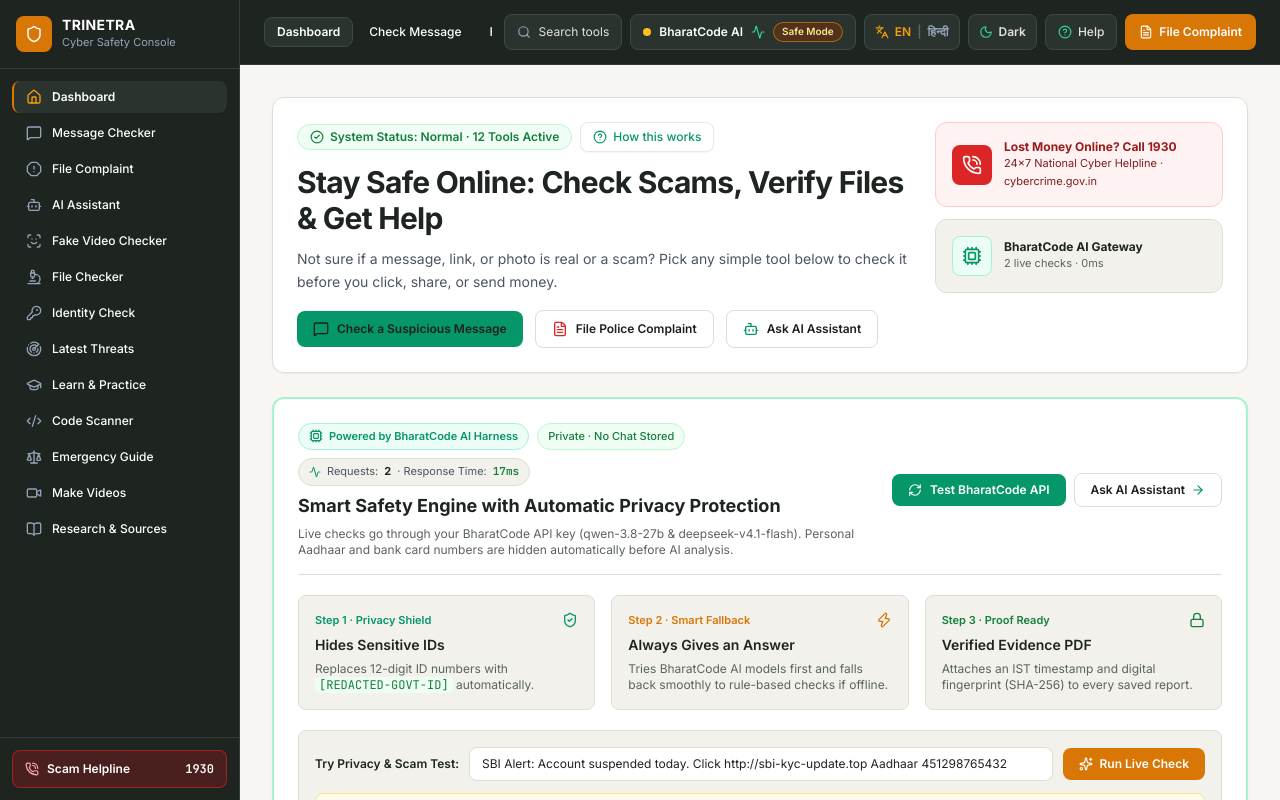
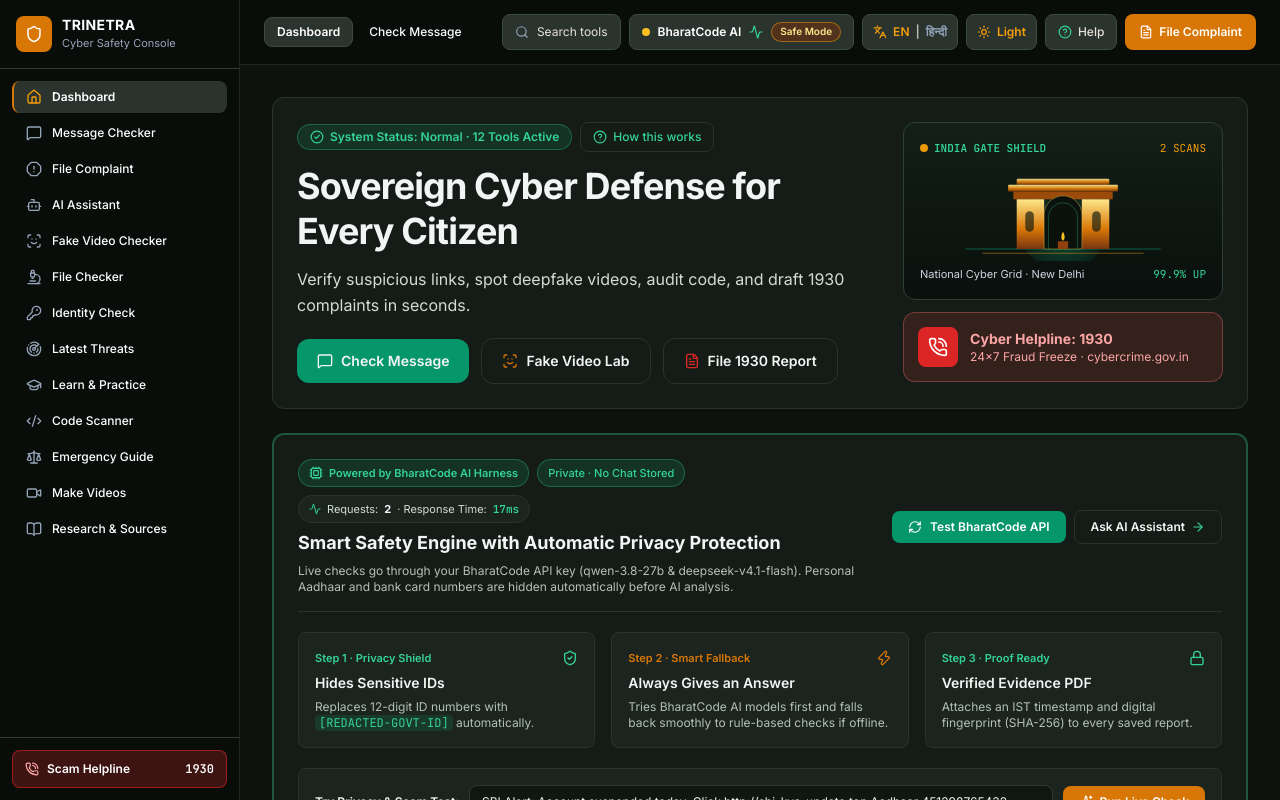
Before and after one commit to SRIBENDUPRASADMUDULI/Trinetra, a Next.js app: page / in a window 1280 px wide. Shown: the top 800 px of the page. Built offline with nearby package versions, Linux system fonts and the light colour scheme; no server answers.

Commit message:
fix(ui): default Dark Mode, restore India Gate monument, fix contrast across devsec/deepfake-xai/video-gen & increase font readability

```diff
--- a/src/app/cyber-ir/page.tsx
+++ b/src/app/cyber-ir/page.tsx
@@ -244,7 +244,7 @@ export default function CyberIRPage() {
           onClick={() => setActiveTab('fir')}
           className={`px-5 py-2.5 rounded-xl text-xs font-semibold transition-all flex items-center gap-2 ${
             activeTab === 'fir'
-              ? 'bg-gradient-to-r from-indigo-600 via-indigo-500 to-violet-600 text-[#1C201D] shadow-lg shadow-indigo-950/40 border border-[#A7F3D0]'
+              ? 'bg-[#059669] text-white shadow-lg shadow-indigo-950/40 border border-[#A7F3D0]'
               : 'text-[#5C645E] hover:text-[#1C201D] hover:bg-slate-50'
           }`}
         >
@@ -256,7 +256,7 @@ export default function CyberIRPage() {
           onClick={() => setActiveTab('playbook')}
           className={`px-5 py-2.5 rounded-xl text-xs font-semibold transition-all flex items-center gap-2 ${
             activeTab === 'playbook'
-              ? 'bg-gradient-to-r from-indigo-600 via-indigo-500 to-violet-600 text-[#1C201D] shadow-lg shadow-indigo-950/40 border border-[#A7F3D0]'
+              ? 'bg-[#059669] text-white shadow-lg shadow-indigo-950/40 border border-[#A7F3D0]'
               : 'text-[#5C645E] hover:text-[#1C201D] hover:bg-slate-50'
           }`}
         >
@@ -268,7 +268,7 @@ export default function CyberIRPage() {
           onClick={() => setActiveTab('api_docs')}
           className={`px-5 py-2.5 rounded-xl text-xs font-semibold transition-all flex items-center gap-2 ${
             activeTab === 'api_docs'
-              ? 'bg-gradient-to-r from-indigo-600 via-indigo-500 to-violet-600 text-[#1C201D] shadow-lg shadow-indigo-950/40 border border-[#A7F3D0]'
+              ? 'bg-[#059669] text-white shadow-lg shadow-indigo-950/40 border border-[#A7F3D0]'
               : 'text-[#5C645E] hover:text-[#1C201D] hover:bg-slate-50'
           }`}
         >
--- a/src/app/globals.css
+++ b/src/app/globals.css
@@ -47,8 +47,8 @@ body {
   background-color: #F7F6F2;
   color: #1C201D;
   font-family: var(--font-sans), 'Inter', ui-sans-serif, system-ui, -apple-system, sans-serif;
-  font-size: 14px;
-  line-height: 1.6;
+  font-size: 15px;
+  line-height: 1.65;
   min-height: 100dvh;
   overflow-x: clip;
 }
@@ -256,15 +256,17 @@ html.dark .text-\[\#6B726D\],
 html.dark .text-\[\#6B7280\],
 html.dark .text-slate-500,
 html.dark .text-slate-600 {
-  color: #9AA8A0 !important;
+  color: #B4C0B9 !important;
 }
 
 /* Semantic Status Tints & Readable Accents */
 html.dark .bg-\[\#ECFDF5\],
-html.dark .bg-\[\#F0FDF4\] {
+html.dark .bg-\[\#F0FDF4\],
+html.dark .bg-emerald-50 {
   background-color: rgba(16, 185, 129, 0.14) !important;
 }
-html.dark .hover\:bg-\[\#D1FAE5\]:hover {
+html.dark .hover\:bg-\[\#D1FAE5\]:hover,
+html.dark .hover\:bg-emerald-50:hover {
   background-color: rgba(16, 185, 129, 0.22) !important;
 }
 html.dark .border-\[\#A7F3D0\],
@@ -279,13 +281,18 @@ html.dark .text-emerald-700 {
   color: #34D399 !important;
 }
 
-html.dark .bg-\[\#FEF2F2\] {
+html.dark .bg-\[\#FEF2F2\],
+html.dark .bg-red-50 {
   background-color: rgba(239, 68, 68, 0.14) !important;
+}
+html.dark .hover\:bg-\[\#FEE2E2\]:hover {
+  background-color: rgba(239, 68, 68, 0.22) !important;
 }
 html.dark .border-\[\#FECACA\] {
   border-color: rgba(248, 113, 113, 0.35) !important;
 }
 html.dark .text-\[\#991B1B\],
+html.dark .text-\[\#7F1D1D\],
 html.dark .text-\[\#B91C1C\],
 html.dark .text-rose-700 {
   color: #FCA5A5 !important;
--- a/src/app/layout.tsx
+++ b/src/app/layout.tsx
@@ -37,15 +37,15 @@ export default function RootLayout({
   return (
     <html
       lang="en"
-      className={`${interSans.variable} ${jetbrainsMono.variable} ${notoDevanagari.variable}`}
+      className={`dark ${interSans.variable} ${jetbrainsMono.variable} ${notoDevanagari.variable}`}
       suppressHydrationWarning
     >
       <head>
-        <meta name="color-scheme" content="light dark" />
-        <meta name="theme-color" content="#1E2420" />
+        <meta name="color-scheme" content="dark light" />
+        <meta name="theme-color" content="#090D0A" />
         <script
           dangerouslySetInnerHTML={{
-            __html: `(function(){try{var t=localStorage.getItem('trinetra-theme');var d=t==='dark'||(!t&&window.matchMedia&&window.matchMedia('(prefers-color-scheme: dark)').matches);if(d){document.documentElement.classList.add('dark');document.documentElement.style.colorScheme='dark';}}catch(e){}})();`,
+            __html: `(function(){try{var t=localStorage.getItem('trinetra-theme');if(t==='light'){document.documentElement.classList.remove('dark');document.documentElement.style.colorScheme='light';}else{document.documentElement.classList.add('dark');document.documentElement.style.colorScheme='dark';}}catch(e){document.documentElement.classList.add('dark');}})();`,
           }}
         />
       </head>
--- a/src/app/page.tsx
+++ b/src/app/page.tsx
@@ -170,75 +170,122 @@ export default function DashboardPage() {
               />
             </div>
 
-            <h1 className="text-2xl sm:text-3xl font-bold text-[#1E2420] tracking-tight">
+            <h1 className="text-2xl sm:text-4xl font-extrabold text-[#1E2420] tracking-tight leading-tight">
               {t(
-                'Stay Safe Online: Check Scams, Verify Files & Get Help',
-                'ऑनलाइन सुरक्षित रहें: धोखाधड़ी जांचें, फ़ाइल सत्यापित करें और सहायता पाएं'
+                'Sovereign Cyber Defense for Every Citizen',
+                'हर नागरिक के लिए सुरक्षित डिजिटल रक्षा'
               )}
             </h1>
-            <p className="text-sm text-[#4B5563] leading-relaxed">
+            <p className="text-sm sm:text-base text-[#4B5563] leading-relaxed">
               {t(
-                'Not sure if a message, link, or photo is real or a scam? Pick any simple tool below to check it before you click, share, or send money.',
-                'यदि आप सुनिश्चित नहीं हैं कि कोई संदेश, लिंक या फ़ोटो असली है या धोखाधड़ी, तो क्लिक करने से पहले नीचे दिए गए किसी भी टूल से जांचें।'
+                'Verify suspicious links, spot deepfake videos, audit code, and draft 1930 complaints in seconds.',
+                'संदिग्ध लिंक, नकली वीडियो और धोखाधड़ी की तुरंत जांच करें।'
               )}
             </p>
 
             {/* Primary Clear Buttons with Text + Icons */}
-            <div className="flex flex-wrap items-center gap-3 pt-1">
+            <div className="flex flex-wrap items-center gap-3 pt-2">
               <Link
                 href="/nlp"
-                className="px-4 py-2.5 rounded-lg bg-[#059669] hover:bg-[#047857] text-white text-xs font-semibold flex items-center gap-2 transition-colors"
+                className="px-5 py-3 rounded-xl bg-[#059669] hover:bg-[#047857] text-white text-sm font-semibold flex items-center gap-2 transition-colors shadow-xs"
               >
                 <MessageSquare className="w-4 h-4" />
-                {t('Check a Suspicious Message', 'संदेश जांचें')}
+                {t('Check Message', 'संदेश जांचें')}
+              </Link>
+              <Link
+                href="/deepfake-xai"
+                className="px-5 py-3 rounded-xl bg-[#FFFFFF] hover:bg-[#F3F4F6] border border-[#E0DDD5] text-[#1E2420] text-sm font-semibold flex items-center gap-2 transition-colors"
+              >
+                <ScanFace className="w-4 h-4 text-[#D97706]" />
+                {t('Fake Video Lab', 'डीपफेक जांच')}
               </Link>
               <Link
                 href="/incident"
-                className="px-4 py-2.5 rounded-lg bg-[#FFFFFF] hover:bg-[#F3F4F6] border border-[#E0DDD5] text-[#1E2420] text-xs font-semibold flex items-center gap-2 transition-colors"
+                className="px-5 py-3 rounded-xl bg-[#FFFFFF] hover:bg-[#F3F4F6] border border-[#E0DDD5] text-[#1E2420] text-sm font-semibold flex items-center gap-2 transition-colors"
               >
                 <FileText className="w-4 h-4 text-[#DC2626]" />
-                {t('File Police Complaint', 'पुलिस शिकायत दर्ज करें')}
-              </Link>
-              <Link
-                href="/mentor"
-                className="px-4 py-2.5 rounded-lg bg-[#FFFFFF] hover:bg-[#F3F4F6] border border-[#E0DDD5] text-[#1E2420] text-xs font-semibold flex items-center gap-2 transition-colors"
-              >
-                <Bot className="w-4 h-4 text-[#059669]" />
-                {t('Ask AI Assistant', 'एआई सहायक से पूछें')}
+                {t('File 1930 Report', '1930 शिकायत')}
               </Link>
             </div>
           </div>
 
-          {/* Right Quick Summary Cards */}
-          <div className="grid grid-cols-1 sm:grid-cols-2 lg:grid-cols-1 gap-3 lg:w-72 shrink-0">
+          {/* Right Sovereign India Gate Monument + Helpline */}
+          <div className="grid grid-cols-1 sm:grid-cols-2 lg:grid-cols-1 gap-3 lg:w-80 shrink-0">
+            <div className="relative overflow-hidden rounded-xl bg-gradient-to-b from-[#132019] via-[#0E1712] to-[#0A100D] border border-[#2C3F33] p-4 text-white">
+              <div className="flex items-center justify-between text-[11px] font-mono text-[#34D399] mb-2">
+                <span className="flex items-center gap-1.5 font-semibold">
+                  <span className="w-2 h-2 rounded-full bg-[#F59E0B] animate-pulse" />
+                  INDIA GATE SHIELD
+                </span>
+                <span className="text-[#F59E0B]">
+                  {telemetry && telemetry.totalCalls > 0 ? `${telemetry.totalCalls} SCANS` : 'LIVE GRID'}
+                </span>
+              </div>
+
+              <svg
+                viewBox="0 0 260 112"
+                className="w-full h-24 mx-auto"
+                role="img"
+                aria-label="India Gate Cyber Defense Monument"
+              >
+                <defs>
+                  <linearGradient id="igStone" x1="0" y1="0" x2="0" y2="1">
+                    <stop offset="0%" stopColor="#FDE68A" />
+                    <stop offset="60%" stopColor="#D97706" />
+                    <stop offset="100%" stopColor="#78350F" />
+                  </linearGradient>
+                  <radialGradient id="igGlow" cx="50%" cy="62%" r="55%">
+                    <stop offset="0%" stopColor="#10B981" stopOpacity="0.35" />
+                    <stop offset="100%" stopColor="#10B981" stopOpacity="0" />
+                  </radialGradient>
+                </defs>
+                {/* Horizon glow & tricolor cyber grid base */}
+                <circle cx="130" cy="68" r="54" fill="url(#igGlow)" />
+                <line x1="16" y1="98" x2="244" y2="98" stroke="#10B981" strokeOpacity="0.45" strokeWidth="1.2" />
+                <line x1="36" y1="103" x2="224" y2="103" stroke="#F59E0B" strokeOpacity="0.45" strokeWidth="1.2" />
+
+                {/* Top crown & cornice steps */}
+                <rect x="76" y="16" width="108" height="7" rx="1.5" fill="url(#igStone)" opacity="0.92" />
+                <rect x="66" y="23" width="128" height="8" rx="1" fill="url(#igStone)" opacity="0.96" />
+                <rect x="72" y="31" width="116" height="9" fill="#B45309" opacity="0.85" />
+
+                {/* Left & Right Pillars */}
+                <rect x="76" y="40" width="32" height="58" fill="url(#igStone)" />
+                <rect x="152" y="40" width="32" height="58" fill="url(#igStone)" />
+
+                {/* Central Archway */}
+                <path d="M 108 98 L 108 58 A 22 22 0 0 1 152 58 L 152 98 Z" fill="#0B120E" stroke="#FCD34D" strokeOpacity="0.45" strokeWidth="1" />
+                <path d="M 113 98 L 113 61 A 17 17 0 0 1 147 61 L 147 98" fill="none" stroke="#34D399" strokeOpacity="0.35" strokeWidth="1" />
+
+                {/* Amar Jawan Eternal Flame */}
+                <path d="M130 78 C127 83 128 88 130 88 C132 88 133 83 130 78 Z" fill="#FBBF24" />
+                <rect x="124" y="89" width="12" height="9" rx="1" fill="#92400E" />
+
+                {/* Side architectural niches */}
+                <rect x="86" y="54" width="10" height="24" rx="5" fill="#0E1712" opacity="0.65" />
+                <rect x="164" y="54" width="10" height="24" rx="5" fill="#0E1712" opacity="0.65" />
+              </svg>
+
+              <div className="mt-1 flex items-center justify-between text-[11px] text-[#CBD5E1]">
+                <span>National Cyber Grid · New Delhi</span>
+                <span className="font-mono text-[#34D399]">99.9% UP</span>
+              </div>
+            </div>
+
             <a
               href="tel:1930"
-              className="p-4 rounded-xl bg-[#FEF2F2] border border-[#FECACA] hover:bg-[#FEE2E2] transition-colors flex items-center gap-3"
+              className="p-3.5 rounded-xl bg-[#FEF2F2] border border-[#FECACA] hover:bg-[#FEE2E2] transition-colors flex items-center gap-3"
             >
               <div className="w-10 h-10 rounded-lg bg-[#DC2626] text-white flex items-center justify-center shrink-0">
                 <PhoneCall className="w-5 h-5" />
               </div>
               <div>
-                <div className="text-xs font-bold text-[#991B1B]">Lost Money Online? Call 1930</div>
-                <div className="text-[11px] text-[#7F1D1D]">
-                  24x7 National Cyber Helpline · cybercrime.gov.in
+                <div className="text-sm font-bold text-[#991B1B]">Cyber Helpline: 1930</div>
+                <div className="text-xs text-[#7F1D1D]">
+                  24x7 Fraud Freeze · cybercrime.gov.in
                 </div>
               </div>
             </a>
-
-            <div className="p-4 rounded-xl bg-[#F2F1EC] border border-[#E0DDD5] flex items-center gap-3">
-              <div className="w-10 h-10 rounded-lg bg-[#ECFDF5] border border-[#A7F3D0] text-[#059669] flex items-center justify-center shrink-0">
-                <Cpu className="w-5 h-5" />
-              </div>
-              <div className="min-w-0">
-                <div className="text-xs font-bold text-[#1E2420]">BharatCode AI Gateway</div>
-                <div className="text-[11px] text-[#5C645E] truncate">
-                  {telemetry && telemetry.totalCalls > 0
-                    ? `${telemetry.totalCalls} live checks · ${telemetry.latencyMs}ms`
-                    : 'Ready · Privacy shield active'}
-                </div>
-              </div>
-            </div>
           </div>
         </div>
       </section>
@@ -318,10 +365,10 @@ export default function DashboardPage() {
                       {tool.badge}
                     </span>
                   </div>
-                  <h3 className="text-sm font-bold text-[#1E2420] group-hover:text-[#059669] transition-colors">
+                  <h3 className="text-base font-bold text-[#1E2420] group-hover:text-[#059669] transition-colors">
                     {t(tool.name, tool.hiName)}
                   </h3>
-                  <p className="text-xs text-[#5C645E] leading-relaxed">{tool.summary}</p>
+                  <p className="text-sm text-[#5C645E] leading-relaxed">{tool.summary}</p>
                 </div>
 
                 <div className="pt-3 border-t border-[#E0DDD5] flex items-center justify-between text-xs font-semibold text-[#059669]">
--- a/src/components/deepfake-xai/FaithfulnessCurveChart.tsx
+++ b/src/components/deepfake-xai/FaithfulnessCurveChart.tsx
@@ -48,15 +48,15 @@ export function FaithfulnessCurveChart({
     <div className="space-y-3">
       <div className="flex flex-wrap items-center justify-between gap-2 text-xs font-mono">
         <div className="flex items-center gap-4">
-          <span className="flex items-center gap-1.5 text-rose-300">
+          <span className="flex items-center gap-1.5 text-[#DC2626] dark:text-[#FCA5A5]">
             <span className="w-2.5 h-2.5 rounded-full bg-rose-400" />
             Deletion AUC: <strong>{deletionAuc.toFixed(4)}</strong>
-            <span className="text-slate-500 text-[10px]">(lower = better)</span>
+            <span className="text-[#5C645E] text-[11px]">(lower = better)</span>
           </span>
-          <span className="flex items-center gap-1.5 text-emerald-300">
+          <span className="flex items-center gap-1.5 text-[#059669] dark:text-[#6EE7B7]">
             <span className="w-2.5 h-2.5 rounded-full bg-emerald-400" />
             Insertion AUC: <strong>{insertionAuc.toFixed(4)}</strong>
-            <span className="text-slate-500 text-[10px]">(higher = better)</span>
+            <span className="text-[#5C645E] text-[11px]">(higher = better)</span>
           </span>
         </div>
       </div>
--- a/src/components/deepfake-xai/InteractiveMatrixGrid.tsx
+++ b/src/components/deepfake-xai/InteractiveMatrixGrid.tsx
@@ -13,14 +13,14 @@ interface InteractiveMatrixGridProps {
 
 function getCellStyle(metric: 'CGFD' | 'FADI', value: number): string {
   if (metric === 'CGFD') {
-    if (value > 0.02) return 'bg-rose-500/20 border-rose-500/40 text-rose-200'
-    if (value < -0.02) return 'bg-emerald-500/15 border-emerald-500/35 text-emerald-200'
-    return 'bg-amber-500/15 border-amber-500/30 text-amber-200'
+    if (value > 0.02) return 'bg-[#FEF2F2] border-[#FECACA] text-[#991B1B]'
+    if (value < -0.02) return 'bg-[#ECFDF5] border-[#A7F3D0] text-[#065F46]'
+    return 'bg-[#FFFBEB] border-[#FDE68A] text-[#92400E]'
   }
   // FADI
-  if (value >= 0.5) return 'bg-rose-500/20 border-rose-500/40 text-rose-200'
-  if (value <= -0.5) return 'bg-[#F2F1EC]0/20 border-sky-500/40 text-sky-200'
-  return 'bg-[#ECFDF5]0/15 border-indigo-500/30 text-indigo-200'
+  if (value >= 0.5) return 'bg-[#FEF2F2] border-[#FECACA] text-[#991B1B]'
+  if (value <= -0.5) return 'bg-[#ECFDF5] border-[#A7F3D0] text-[#047857]'
+  return 'bg-[#F2F1EC] border-[#E0DDD5] text-[#1C201D]'
 }
 
 export function InteractiveMatrixGrid({
--- a/src/lib/theme-context.tsx
+++ b/src/lib/theme-context.tsx
@@ -37,23 +37,19 @@ function applyThemeToDom(mode: ThemeMode) {
 }
 
 export function ThemeProvider({ children }: { children: React.ReactNode }) {
-  const [theme, setThemeState] = useState<ThemeMode>('light')
+  const [theme, setThemeState] = useState<ThemeMode>('dark')
 
   useEffect(() => {
     try {
       const saved = window.localStorage.getItem(STORAGE_KEY)
-      let resolved: ThemeMode = 'light'
-      if (saved === 'dark' || saved === 'light') {
+      let resolved: ThemeMode = 'dark'
+      if (saved === 'light' || saved === 'dark') {
         resolved = saved
-      } else if (document.documentElement.classList.contains('dark')) {
-        resolved = 'dark'
-      } else if (window.matchMedia?.('(prefers-color-scheme: dark)').matches) {
-        resolved = 'dark'
       }
       setThemeState(resolved)
       applyThemeToDom(resolved)
     } catch {
-      applyThemeToDom('light')
+      applyThemeToDom('dark')
     }
   }, [])
 
```
Also changed, not shown: src/app/deepfake-xai/page.tsx (+30 -32 lines), src/app/devsec/page.tsx (+10 -25 lines), src/app/video-gen/page.tsx (+44 -44 lines).
